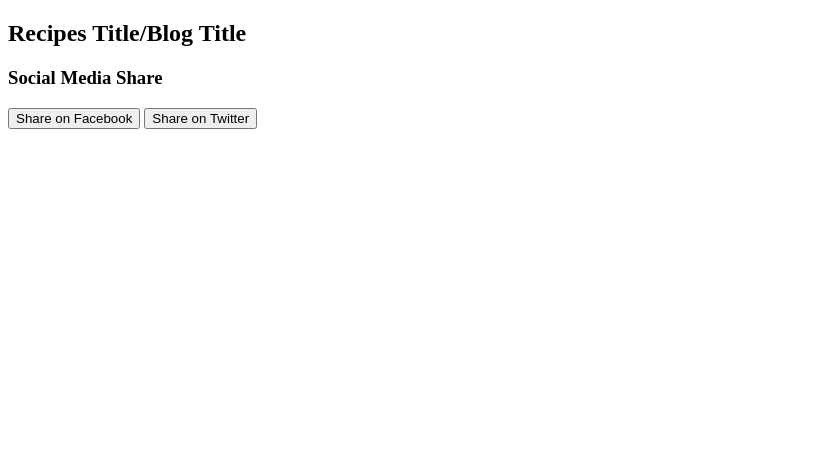
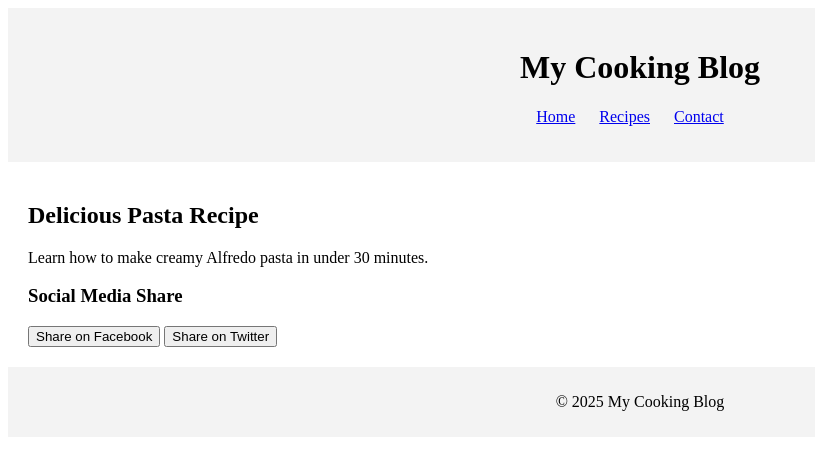
Before and after one commit to crabbster-roll/SocialMediaJavaScript, a plain HTML site: page index.html in a window 1280 px wide. Shown: the whole page, without its empty margins (0-815 px from the left). Drawn offline with Linux system fonts and the light colour scheme.

Commit message:
Update index.html

```diff
--- a/index.html
+++ b/index.html
@@ -1,24 +1,39 @@
 <!DOCTYPE html>
-<html>
+<html lang="en">
 <head>
-<!-- Meta tags and title -->
+  <meta charset="utf-8" />
+  <meta name="viewport" content="width=device-width,initial-scale=1" />
+  <title>Social Media Sharing Assignment</title>
+  <link rel="stylesheet" href="styles.css">
 </head>
 <body>
   <header>
-<!-- Header content -->
+    <h1>My Cooking Blog</h1>
+    <nav>
+      <ul>
+        <li><a href="#">Home</a></li>
+        <li><a href="#">Recipes</a></li>
+        <li><a href="#">Contact</a></li>
+      </ul>
+    </nav>
   </header>
+
   <main>
-<h2>Recipes Title/Blog Title</h2>
-<p><!-- Your blog content goes here --></p>
+    <h2>Delicious Pasta Recipe</h2>
+    <p>Learn how to make creamy Alfredo pasta in under 30 minutes.</p>
+
     <h3>Social Media Share</h3>
     <div class="social-sharing">
-<button id="share-facebook">Share on Facebook</button>
-<button id="share-twitter">Share on Twitter</button>
+      <button id="share-facebook" class="btn btn-facebook">Share on Facebook</button>
+      <button id="share-twitter"  class="btn btn-twitter">Share on Twitter</button>
     </div>
   </main>
+
   <footer>
-<!-- Footer content -->
+    <p>&copy; 2025 My Cooking Blog</p>
   </footer>
+
+  <!-- script.js must be the filename per Professor Dalton -->
   <script src="script.js"></script>
 </body>
 </html>
```
Lines whose indentation alone changed are shown as unchanged.
